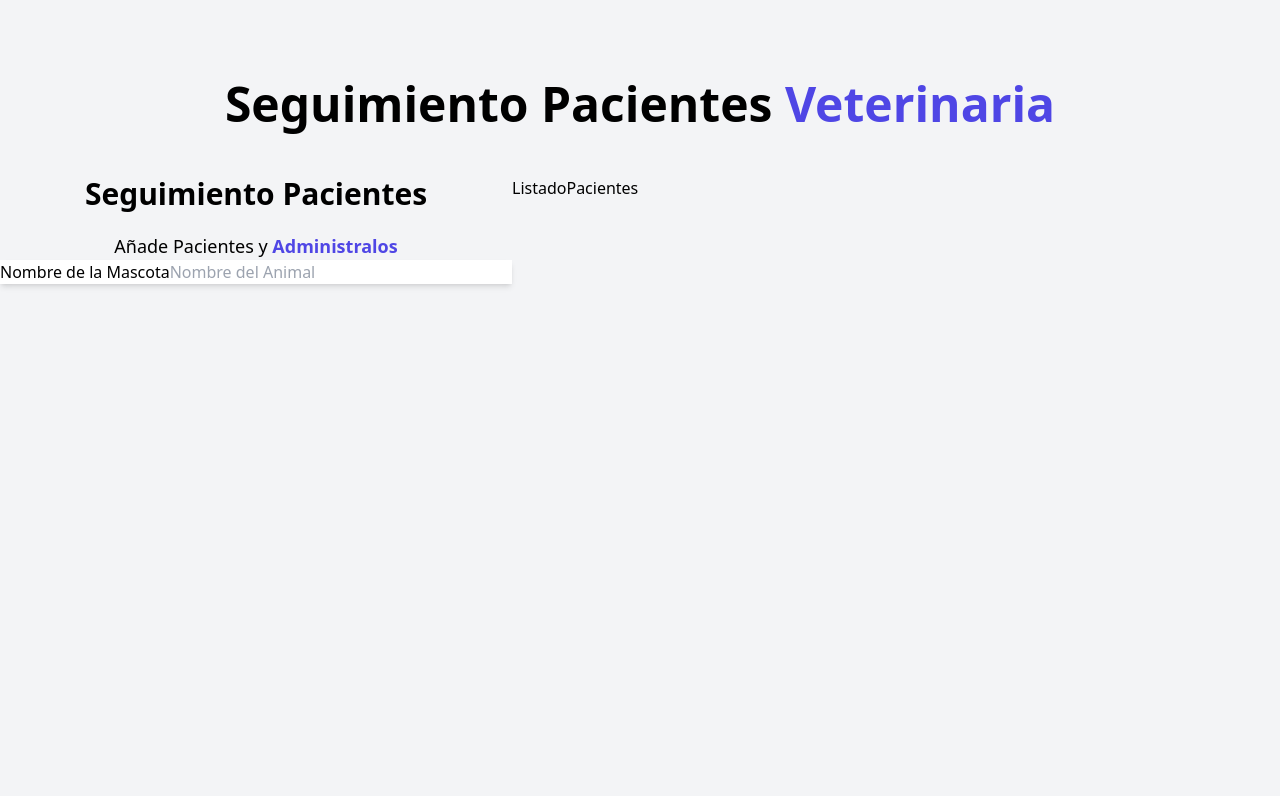
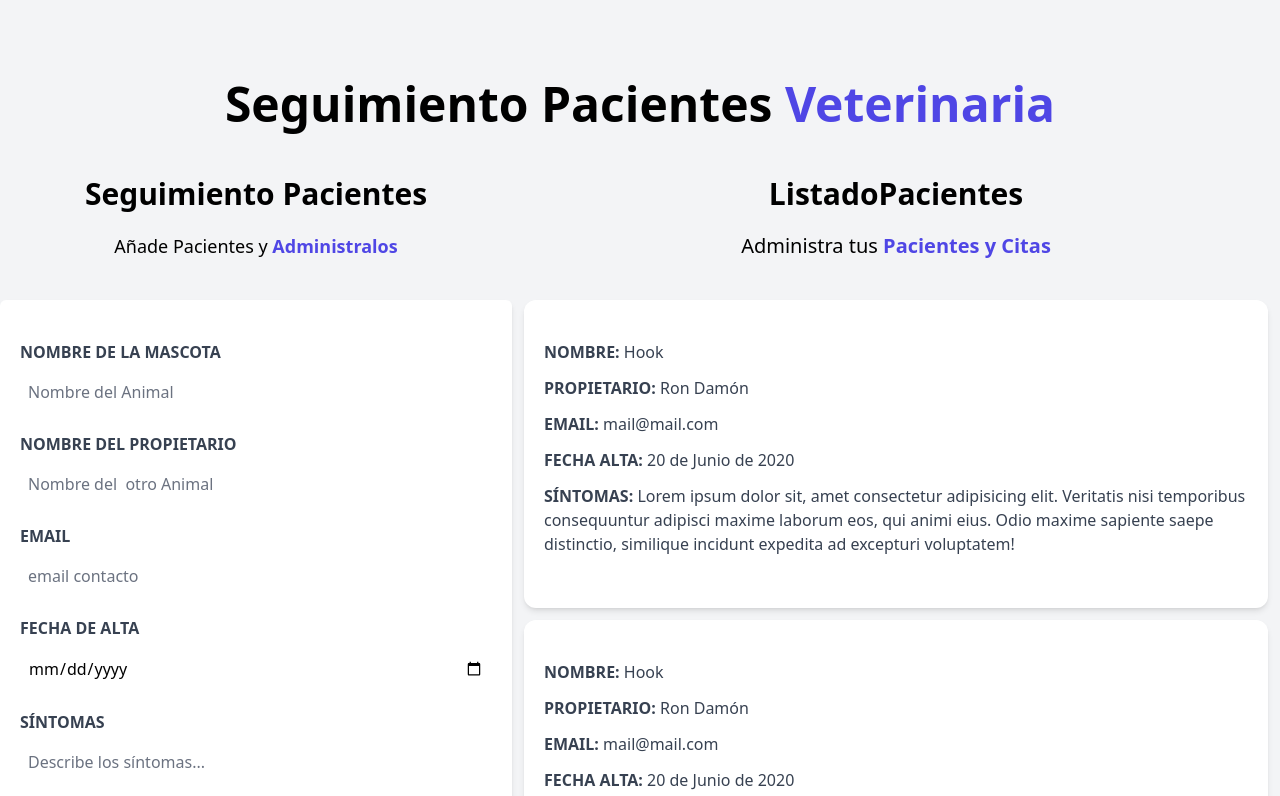
Before and after one commit to gusstis/vet_dates, a React (Vite) app: page / in a window 1280 px wide. Shown: the top 796 px of the page. Built offline with nearby package versions, Linux system fonts and the light colour scheme.

Commit message:
Mock de Paciente.jsx

```diff
--- a/src/App.jsx
+++ b/src/App.jsx
@@ -10,7 +10,7 @@
     <>
       <div className=" container mx-auto mt-20 " >
         <Header/>
-      <div className=' mt-12 flex ' >
+      <div className=' mt-12 md:flex ' >
         <Formulario/>
         <ListadoPacientes/>
       </div>
--- a/src/components/Formulario.jsx
+++ b/src/components/Formulario.jsx
@@ -1,24 +1,90 @@
-
 const Formulario = () => {
   return (
-    <div className="md:w-1/2 lg:w-2/5" >
-        <h2 className=" font-black text-3xl text-center " >
+    <div className="md:w-1/2 lg:w-2/5">
+      <h2 className=" font-black text-3xl text-center ">
         Seguimiento Pacientes
-        </h2>
-        <p className=" text-lg mt-5 text-center " >
-          Añade Pacientes y {''}
-          <span className="text-indigo-600 font-bold  " >
-          Administralos
-          </span>
-        </p>
-        <form action="" className=" bg-white shadow-md " >
-          <div>
-            <label htmlFor="">Nombre de la Mascota</label>
-            <input type="text" placeholder="Nombre del Animal" />
-          </div>
-        </form>
+      </h2>
+      <p className=" text-lg mt-5 text-center mb-10 ">
+        Añade Pacientes y {""}
+        <span className="text-indigo-600 font-bold  ">Administralos</span>
+      </p>
+      <form action="" className=" bg-white shadow-md rounded-md py-10 px-5 mb-10 ">
+        <div className="mb-5">
+          <label
+            htmlFor="mascota"
+            className=" block text-gray-700 uppercase font-bold "
+          >
+            Nombre de la Mascota
+          </label>
+          <input
+            id="mascota"
+            type="text"
+            placeholder="Nombre del Animal"
+            className="border-spacing-2 w-full p-2 mt-2 placeholder-gray-500 rounded-md"
+          />
+        </div>
+          <div className="mb-5">
+            <label
+              htmlFor="owner"
+              className=" block text-gray-700 uppercase font-bold "
+            >
+              Nombre del Propietario
+            </label>
+          <input
+            id="owner"
+            type="text"
+            placeholder="Nombre del  otro Animal"
+            className="border-spacing-2 w-full p-2 mt-2 placeholder-gray-500 rounded-md"
+          />
+        </div>
+        <div className="mb-5">
+          <label
+            htmlFor="email"
+            className=" block text-gray-700 uppercase font-bold "
+          >
+            Email
+          </label>
+          <input
+            id="email"
+            type="email"
+            placeholder="email contacto"
+            className="border-spacing-2 w-full p-2 mt-2 placeholder-gray-500 rounded-md"
+          />
+        </div>
+        <div className="mb-5">
+          <label
+            htmlFor="alta"
+            className=" block text-gray-700 uppercase font-bold "
+          >
+            Fecha de Alta
+          </label>
+          <input
+            id="alta"
+            type="date"
+            className="border-spacing-2 w-full p-2 mt-2 placeholder-gray-500 rounded-md"
+          />
+        </div>
+        <div className="mb-5">
+          <label
+            htmlFor="sintomas"
+            className=" block text-gray-700 uppercase font-bold "
+          >
+            Síntomas
+          </label>
+          <textarea
+            id="sintomas"
+            placeholder="Describe los síntomas..."
+            className="border-spacing-2 w-full p-2 mt-2 placeholder-gray-500 rounded-md"
+          />
+        </div>
+        <input
+          type="submit"
+          className=" bg-indigo-600 w-full p-3 text-white uppercase font-bold hover:bg-indigo-800 cursor-pointer transition-all "
+          value="Agregar paciente"
+        />
+      </form>
     </div>
-  )
-}
+  );
+};
 
-export default Formulario
+export default Formulario;
--- a/src/components/ListadoPacientes.jsx
+++ b/src/components/ListadoPacientes.jsx
@@ -1,11 +1,25 @@
+import Paciente from "./Paciente"
+
 
 
 const ListadoPacientes = () => {
   return (
-    <div className="w-1/2 lg:w-3/5 " >
-        <h2>
+    <div className="md:w-1/2 lg:w-3/5 md:h-screen overflow-y-scroll " >
+        <h2 className=" font-black text-3xl text-center " >
             ListadoPacientes
         </h2>
+        <p className=" text-xl mt-5 text-center mb-10 ">
+          Administra tus {''}
+          <span className="text-indigo-600 font-bold  " >
+            Pacientes y Citas
+          </span>
+        </p>
+        <Paciente/>
+        <Paciente/>
+        <Paciente/>
+        <Paciente/>
+        <Paciente/>
+        <Paciente/>
     </div>
   )
 }
--- /dev/null
+++ b/src/components/Paciente.jsx
@@ -0,0 +1,32 @@
+
+
+
+
+const Paciente = () => {
+  return (
+    <div className=" m-3 bg-white shadow-md px-5 py-10 rounded-xl " >
+          <p className=" font-bold mb-3 text-gray-700 uppercase " >
+            Nombre: {''}
+            <span className=" font-normal normal-case " >Hook</span>
+          </p>
+          <p className=" font-bold mb-3 text-gray-700 uppercase " >
+            Propietario: {''}
+            <span className=" font-normal normal-case " >Ron Damón</span>
+          </p>
+          <p className=" font-bold mb-3 text-gray-700 uppercase " >
+            Email: {''}
+            <span className=" font-normal normal-case " >mail@mail.com</span>
+          </p>
+          <p className=" font-bold mb-3 text-gray-700 uppercase " >
+            Fecha Alta: {''}
+            <span className=" font-normal normal-case " >20 de Junio de 2020</span>
+          </p>
+          <p className=" font-bold mb-3 text-gray-700 uppercase " >
+            Síntomas: {''}
+            <span className=" font-normal normal-case " >Lorem ipsum dolor sit, amet consectetur adipisicing elit. Veritatis nisi temporibus consequuntur adipisci maxime laborum eos, qui animi eius. Odio maxime sapiente saepe distinctio, similique incidunt expedita ad excepturi voluptatem!</span>
+          </p>
+    </div>
+  )
+}
+
+export default Paciente
```
